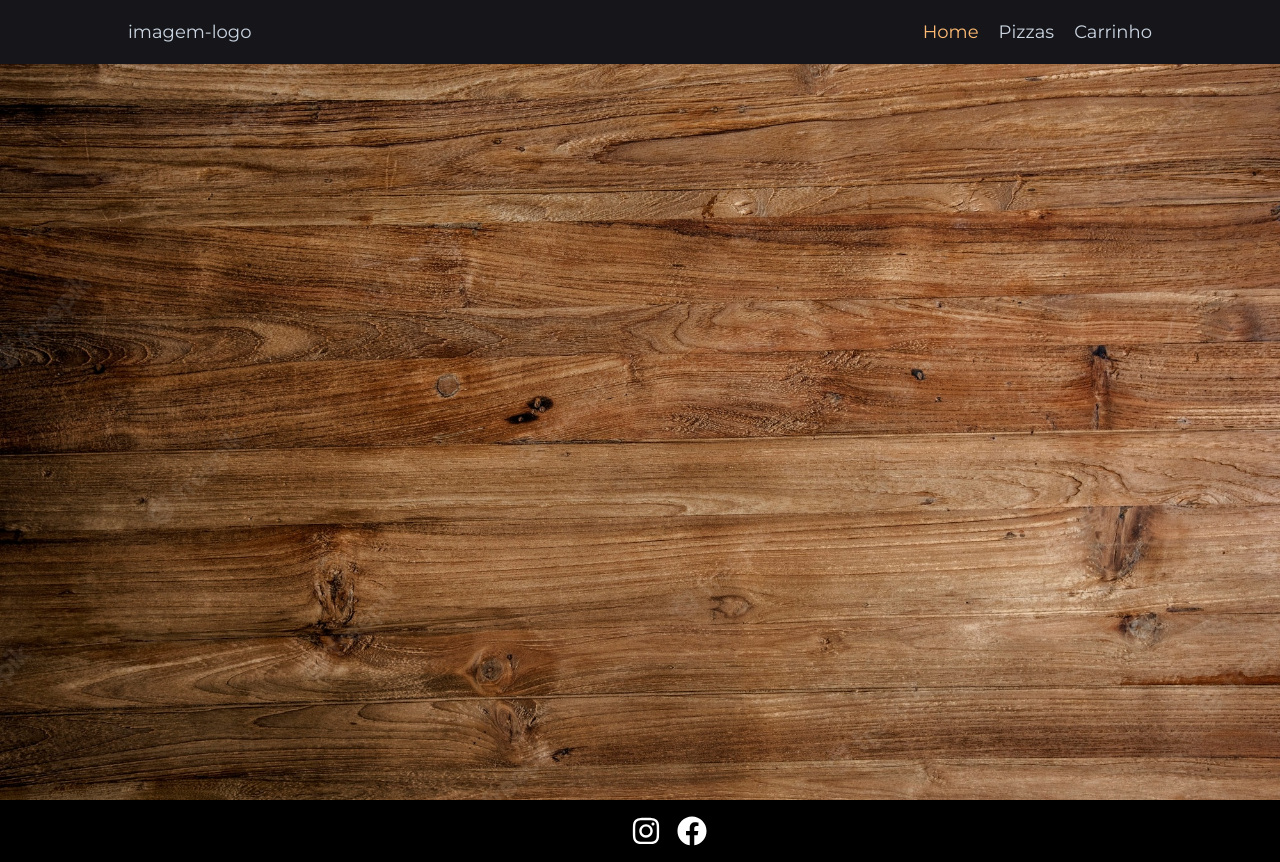
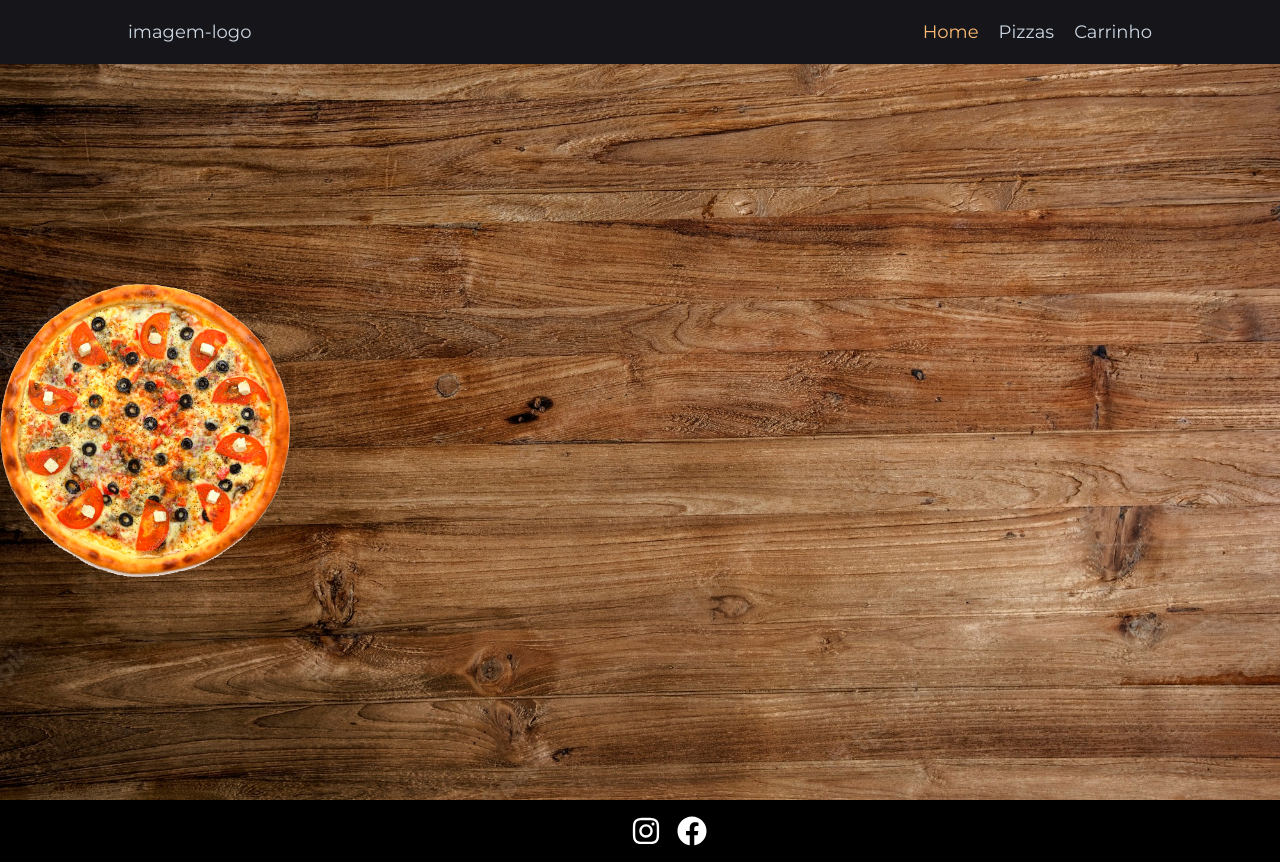
Before and after one commit to marlleyck/swana-pizza, a React (Vite) app: page /option/1 in a window 1280 px wide. Built offline with nearby package versions, Linux system fonts and the light colour scheme.

Commit message:
fix: resolved image bug

```diff
--- a/src/pages/Option/index.tsx
+++ b/src/pages/Option/index.tsx
@@ -1,10 +1,38 @@
+import { useEffect, useState } from "react"
 import { useParams } from "react-router-dom"
 import { Footer } from "../../components/Footer"
 import { Header } from "../../components/Header"
 
+import Pizza1 from '../../img/pizzas/pizza.png'
+import Pizza2 from '../../img/pizzas/pizza2.png'
+import Pizza3 from '../../img/pizzas/pizza3.png'
+import Pizza4 from '../../img/pizzas/pizza4.png'
+import Pizza5 from '../../img/pizzas/pizza5.png'
+import Pizza6 from '../../img/pizzas/pizza6.png'
+import Pizza7 from '../../img/pizzas/pizza7.png'
+
+
 export const Option = () => {
+
     const { id } = useParams()
 
+    const showImage = () => {
+        if (id === '1') {
+            return Pizza1
+        } else if (id === '2') {
+            return Pizza2
+        } else if (id === '3') {
+            return Pizza3
+        } else if (id === '4') {
+            return Pizza4
+        } else if (id === '5') {
+            return Pizza5
+        } else if (id === '6') {
+            return Pizza6
+        } else if (id === '7') {
+            return Pizza7
+        }
+    }
 
     return (
         <>
@@ -13,7 +41,7 @@ export const Option = () => {
             <main className="w-full h-[calc(100vh_-_4rem)] bg-bg-option bg-center bg-no-repeat bg-cover flex items-center justify-center">
                 <div className="w-full h-full grid grid-cols-4 justify-items-center content-center gap-10">
                     <div className="text-center text-white font-bold text-lg cursor-pointer font-['Montserrat']">
-
+                        <img src={showImage()} alt="" />
                     </div>
                 </div>
             </main>
```
